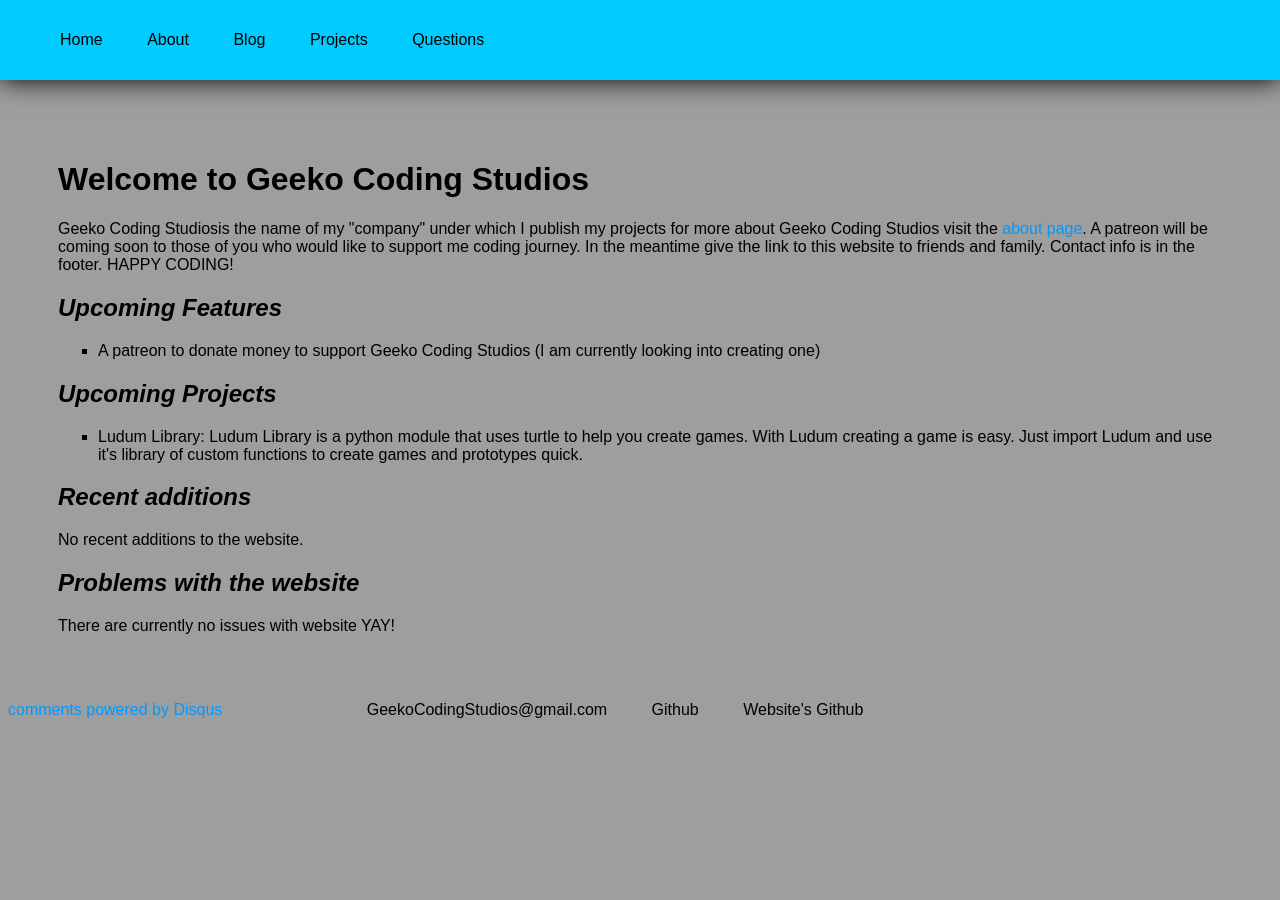
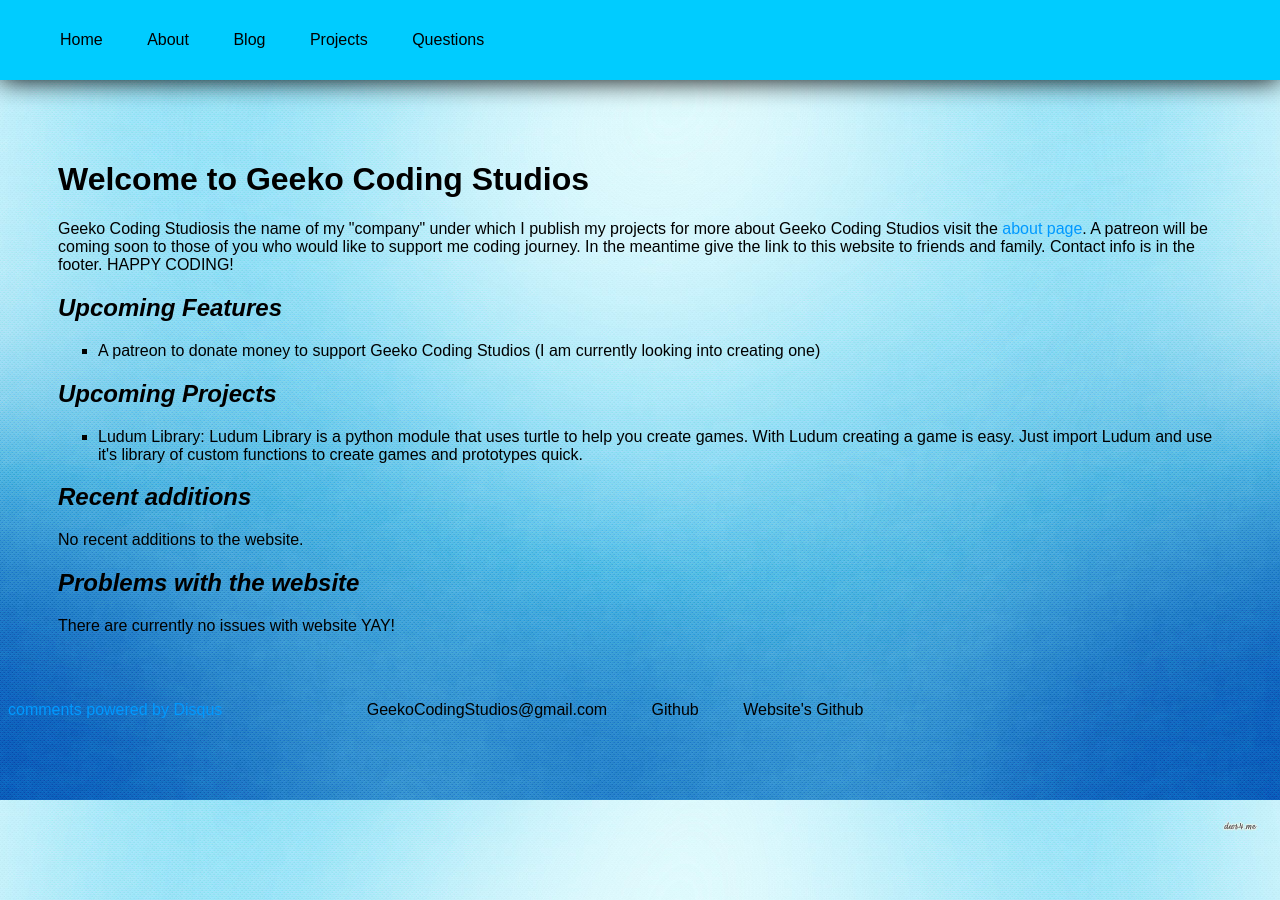
Before and after one commit to Geeko/geeko.github.io, a Jekyll site: the page built from index.html, in a window 1280 px wide. Built offline with Jekyll 4.4.1, drawn with Linux system fonts in a browser that asks for light colours; comment, search, counter and statistics services are not loaded.

Commit message:
Update main.css

```diff
--- a/css/main.css
+++ b/css/main.css
@@ -2,7 +2,7 @@
 body {
   background-size: cover;
   font-family: sans-serif;
-  background-image: url("https://geeko.github.io/imgs/background.png");
+  background-image: url("https://geeko.github.io/imgs/GeekoWebsiteBackground.jpg");
   /* this is to make sure that the text isn't obscured*/
   margin-top: 90px;
   /* add some padding to the body */
```
